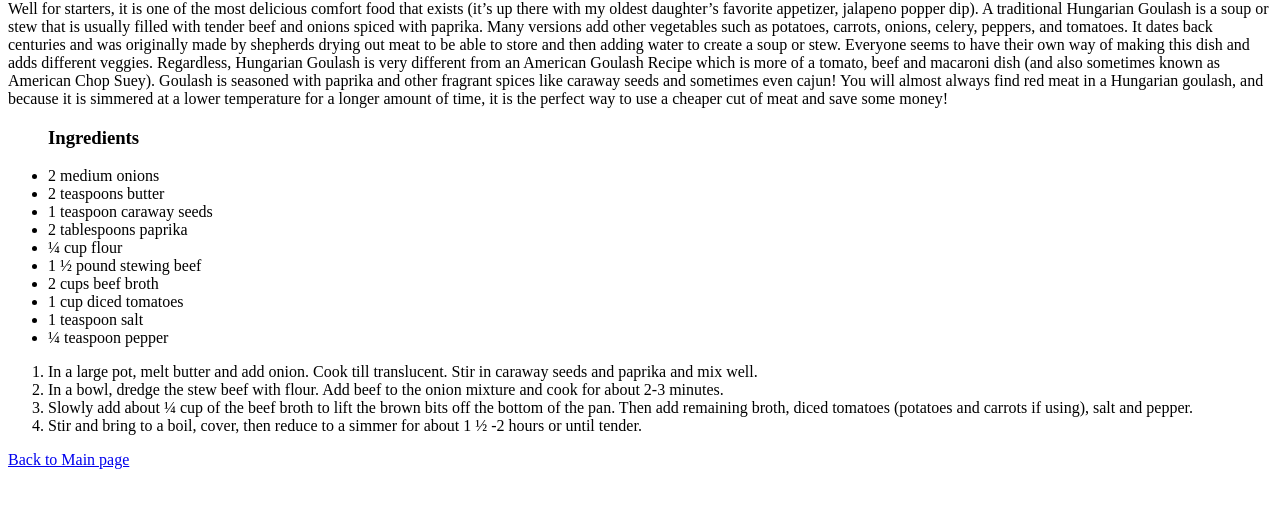
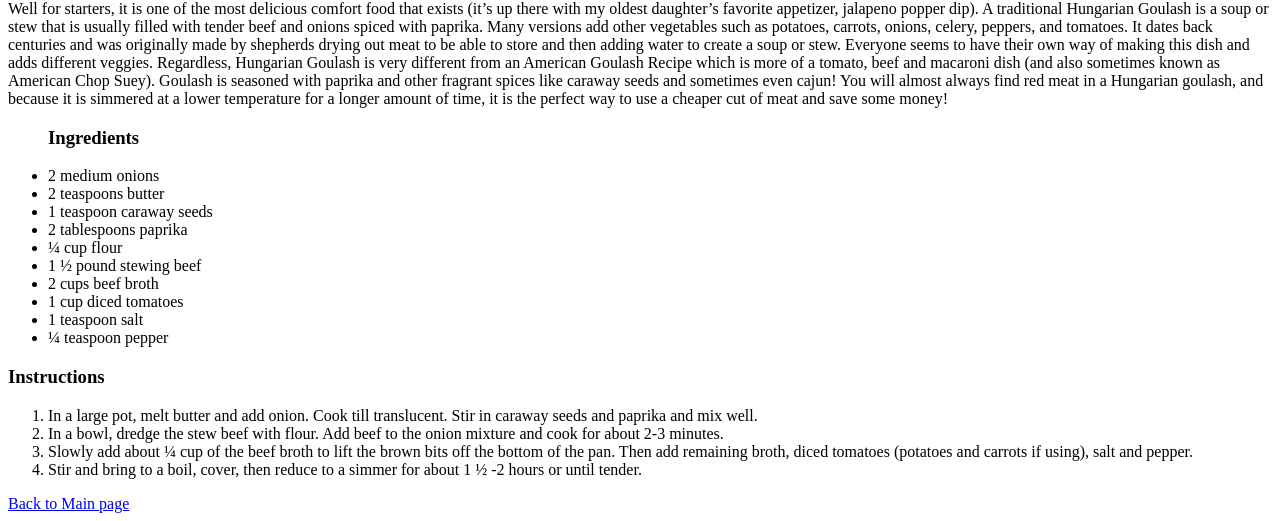
Before and after one commit to Danika1995/odin_recipe, a plain HTML site: page goulash.html in a window 1280 px wide. Shown: the part 400-921 px from the top of the page. Before the commit the page ends 877 px from the top, so only its background shows below. Drawn offline with Linux system fonts and the light colour scheme.

Commit message:
added h3

```diff
--- a/goulash.html
+++ b/goulash.html
@@ -24,6 +24,7 @@
             <li>1 teaspoon salt</li>
             <li>¼ teaspoon pepper</li>
         </ul>
+        <h3>Instructions</h3>
         <ol>
             <li>In a large pot, melt butter and add onion. Cook till translucent. Stir in caraway seeds and paprika and mix well.</li>
             <li>In a bowl, dredge the stew beef with flour. Add beef to the onion mixture and cook for about 2-3 minutes. </li>
```
